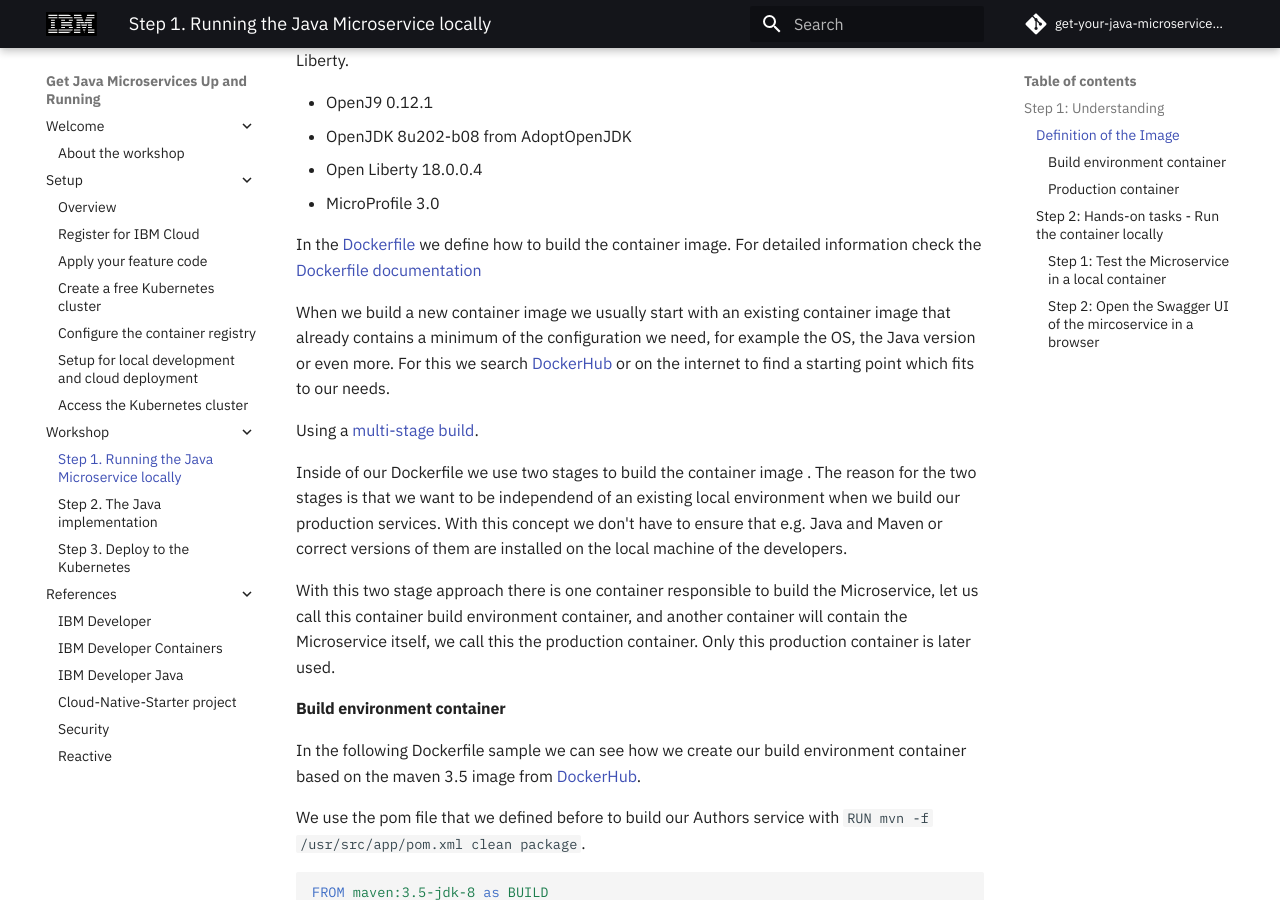
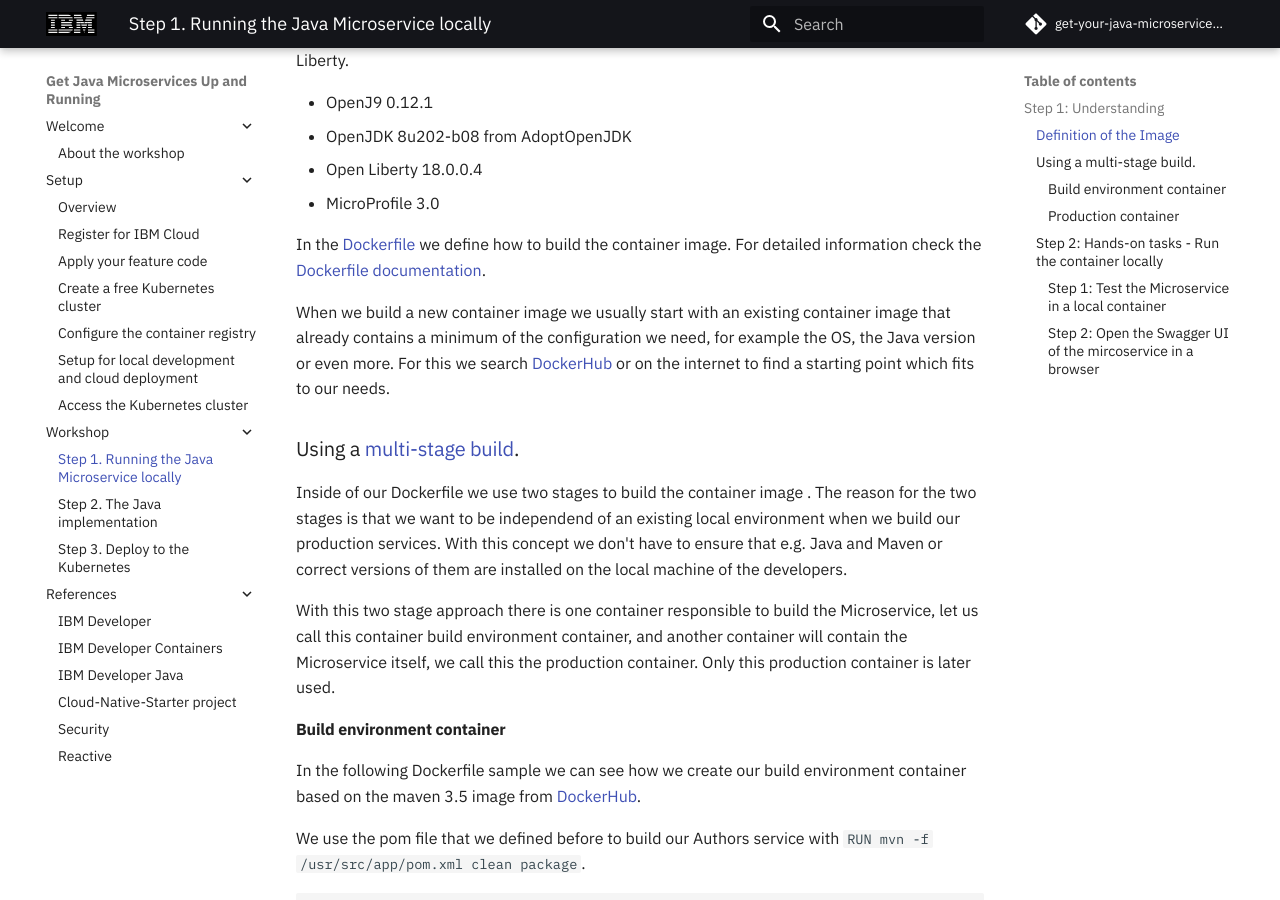
Before and after one commit to IBM/get-your-java-microservice-up-and-running, an MkDocs documentation site: the page built from workshop/exercise-01/README.md, in a window 1280 px wide and 900 px high, scrolled down 948 px. Built offline with MkDocs 1.6.1 and Material for MkDocs 9.7.7, drawn with Linux system fonts in a browser that asks for light colours; comment, search, counter and statistics services are not loaded.

Commit message:
update readme

```diff
--- a/workshop/exercise-01/README.md
+++ b/workshop/exercise-01/README.md
@@ -32,11 +32,11 @@ For the image we use a stack of open source components to run the Java Microserv
 * Open Liberty 18.0.0.4
 * MicroProfile 3.0
 
-In the [Dockerfile](https://github.com/IBM/cloud-native-starter/blob/master/authors-java-jee/Dockerfile) we define how to build the container image. For detailed information check the [Dockerfile documentation](https://docs.docker.com/engine/reference/builder/)
+In the [Dockerfile](https://github.com/IBM/cloud-native-starter/blob/master/authors-java-jee/Dockerfile) we define how to build the container image. For detailed information check the [Dockerfile documentation](https://docs.docker.com/engine/reference/builder/).
 
 When we build a new container image we usually start with an existing container image that already contains a minimum of the configuration we need, for example the OS, the Java version or even more. For this we search [DockerHub](https://hub.docker.com/search?q=maven&type=image&image_filter=official) or on the internet to find a starting point which fits to our needs.
 
-Using a [multi-stage build](https://docs.docker.com/develop/develop-images/multistage-build/).
+### Using a [multi-stage build](https://docs.docker.com/develop/develop-images/multistage-build/).
 
 Inside of our Dockerfile we use two stages to build the container image . The reason for the two stages is that we want to be independend of an existing local environment when we build our production services. With this concept we don't have to ensure that e.g. Java and Maven or correct versions of them are installed on the local machine of the developers.
 
```
